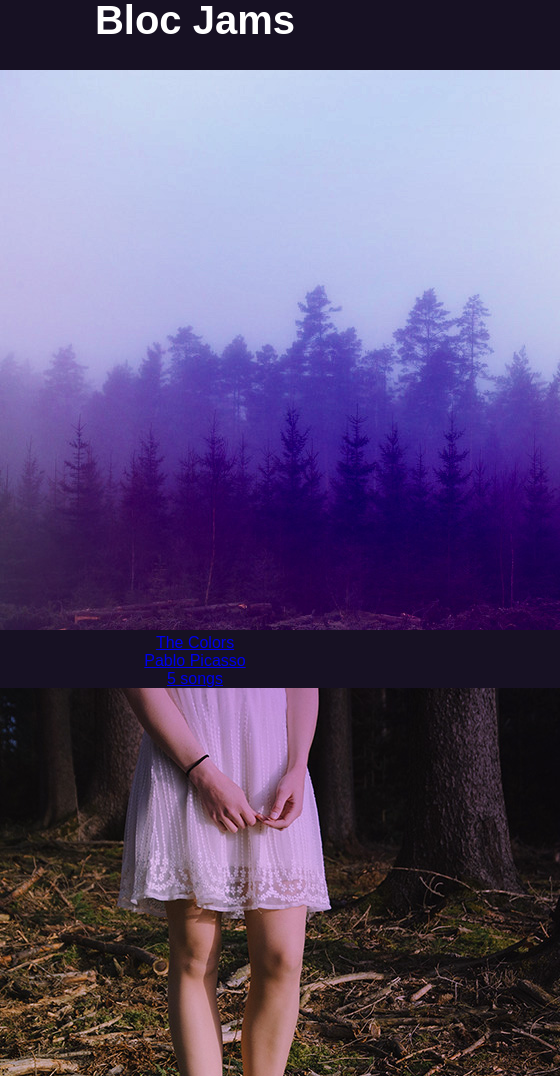
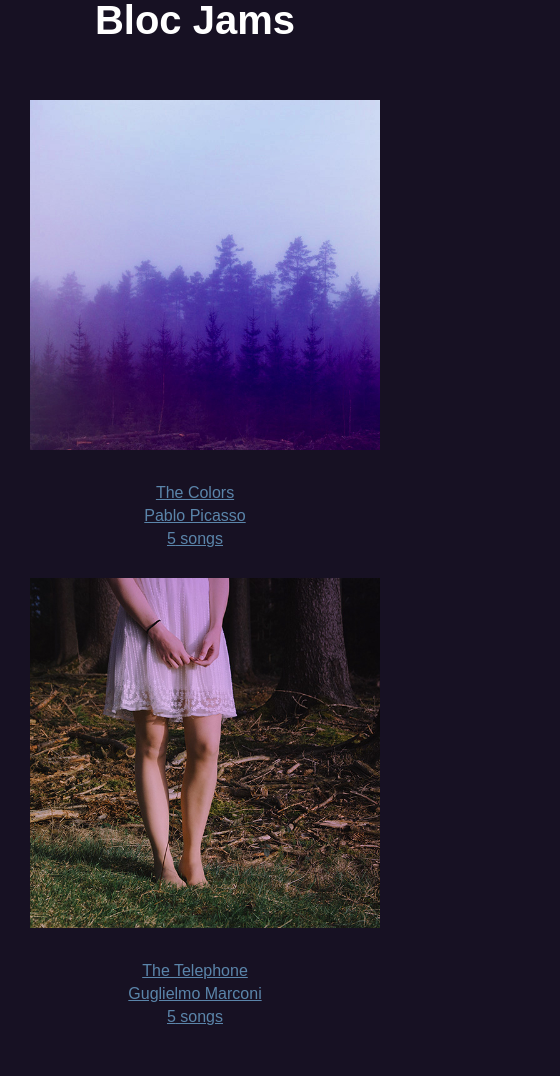
Before and after one commit to BenThom21/bloc-jams-react, a React (Create React App) app: page /library in a window 390 px wide. Shown: the part 347-1423 px from the top of the page, 560 px wide, since content can reach past the window. After the commit the page ends 1373 px from the top, so only its background shows below. Built offline with nearby package versions, Linux system fonts and the light colour scheme.

Commit message:
library styling

```diff
--- a/src/App.js
+++ b/src/App.js
@@ -13,7 +13,7 @@ class App extends Component {
           <nav>
             {/* <Link to='/'>Landing</Link> */}
             {/* HELP: why isn't this image showing up? */}
-            <a href='/'><img src="src/bloc_jams_logo2.png" className="leftLink"></img></a>
+            <a href='/'><img src="src/bloc_jams_logo2.png" alt="Bloc Jams Logo" className="leftLink"></img></a>
             <Link to='/library' className="rightLink">Library</Link>
           </nav>
           <h1>Bloc Jams</h1>
--- a/src/components/Landing.js
+++ b/src/components/Landing.js
@@ -1,7 +1,7 @@
 import React from 'react';
 
 const Landing = () => (
-  <section className="library">
+  <section className="landing">
   <div className="hero">
     <form action="/library" id="listen">
       <input type="submit" value="Listen Now" />
--- a/src/components/Library.js
+++ b/src/components/Library.js
@@ -12,12 +12,14 @@ class Library extends Component {
       <section className='library'>
         {
           this.state.albums.map( (album, index) =>
-            <Link to={`/album/${album.slug}`} key={index}>
-              <img src={album.albumCover} alt={album.title} />
-              <div>{album.title}</div>
-              <div>{album.artist}</div>
-              <div>{album.songs.length} songs</div>
-            </Link>
+            <div className="libContainer">
+              <Link to={`/album/${album.slug}`} key={index} className="libInfo">
+                <img src={album.albumCover} alt={album.title} />
+                <div>{album.title}</div>
+                <div className="libArtist">{album.artist}</div>
+                <div>{album.songs.length} songs</div>
+              </Link>
+            </div>
           )
         }
       </section>
--- a/src/index.css
+++ b/src/index.css
@@ -27,10 +27,10 @@ nav {
 /* end header styling */
 
 /* START LANDING PAGE STYLING */
-.library {
+.landing {
   color: white;
 }
-.library h1 {
+.landing h1 {
   font-size: 2rem;
   padding-top: 15px;
 }
@@ -63,3 +63,40 @@ input[type=submit] {
 .point {
   padding: 0 10px;
 }
+/* end landing page styling */
+
+/* BEGIN LIBRARY STYLING */
+.library {
+  display: flex;
+  align-items: center;
+  justify-content: space-around;
+}
+.libContainer {
+  flex: 1;
+}
+.libInfo {
+  /* color: white; */
+  color: #5b85aa;
+}
+
+.library img {
+  max-width: 350px;
+  margin: 30px;
+}
+
+.libArtist {
+  margin: 5px;
+}
+
+@media (max-width: 700px) {
+  .library {
+    display: block;
+  }
+}
+
+/* end library styling */
+
+
+
+/* BEGIN ALBUM STYLING */
+/* end album styling */
```
